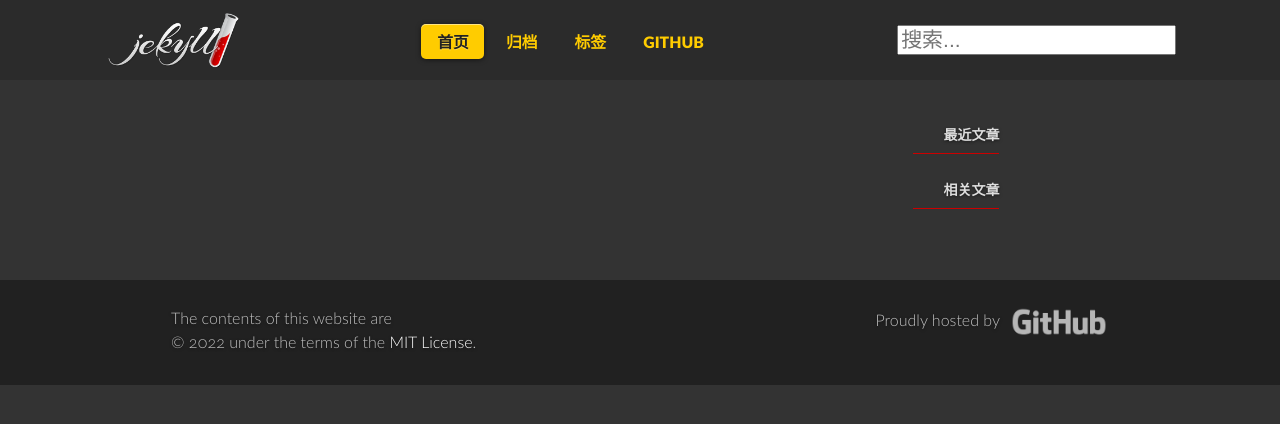
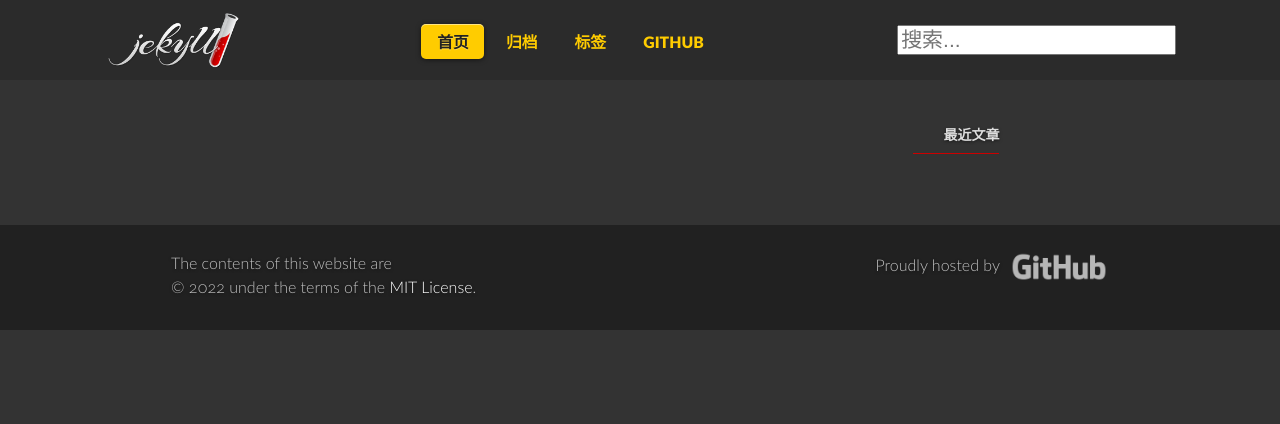
Before and after one commit to wyntau/jekyll-theme-jekyllrb, a Jekyll site: the page built from pages/index.html, in a window 1280 px wide. Shown: the top 424 px of the page. Built offline with Jekyll 4.4.1, drawn with Linux system fonts in a browser that asks for light colours; comment, search, counter and statistics services are not loaded.

Commit message:
refactor: check if have related posts

```diff
--- a/_includes/post_aside.html
+++ b/_includes/post_aside.html
@@ -1,6 +1,6 @@
 <div class="unit one-fifth hide-on-mobiles">
   <aside>
+    {% include post_aside_related.html %}
     {% include post_aside_recently.html %}
-    {% include post_aside_related.html %}
   </aside>
 </div>
--- a/_includes/post_aside_recently.html
+++ b/_includes/post_aside_recently.html
@@ -1,3 +1,4 @@
+{% if site.posts.size %}
   <h4>最近文章</h4>
   <ul>
   {% for post in site.posts -%}
@@ -6,3 +7,4 @@
     </li>
   {% endfor -%}
   </ul>
+{% endif %}
--- a/_includes/post_aside_related.html
+++ b/_includes/post_aside_related.html
@@ -1,3 +1,4 @@
+{% if site.related_posts.size %}
   <h4>相关文章</h4>
   <ul>
   {% for post in site.related_posts -%}
@@ -6,3 +7,4 @@
     </li>
   {% endfor -%}
   </ul>
+{% endif %}
```
Lines whose indentation alone changed are shown as unchanged.
